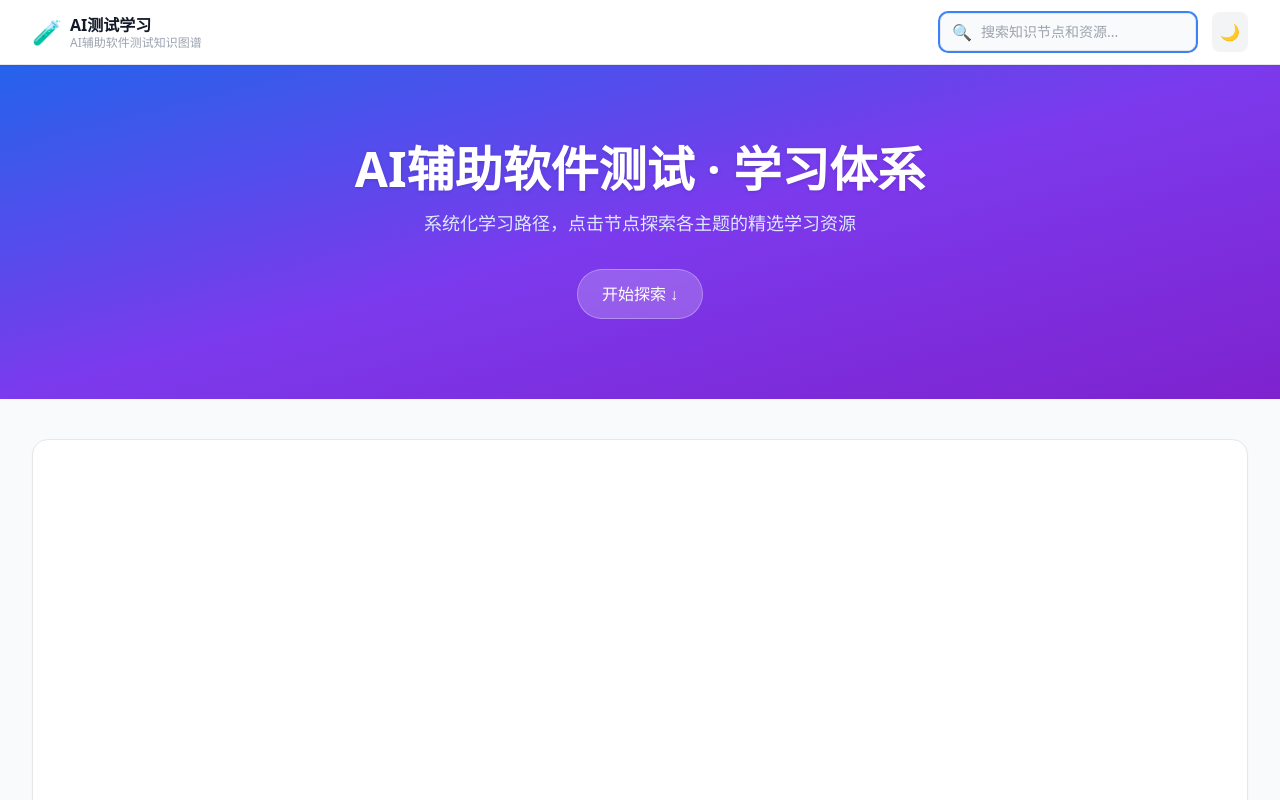
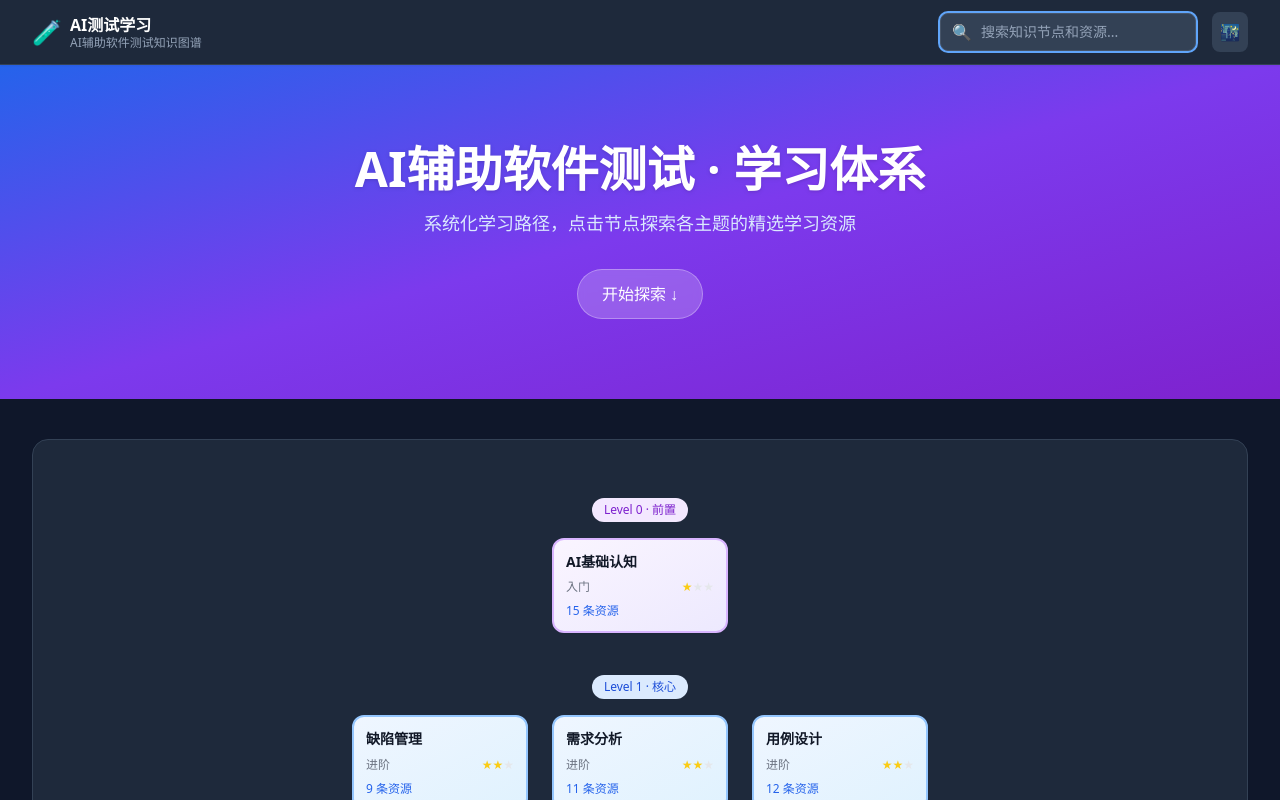
Before and after one commit to dazhuang778/ai-test-learning-site, a Next.js app: page / in a window 1280 px wide. Shown: the top 800 px of the page. Built offline with nearby package versions, Linux system fonts and the light colour scheme.

Commit message:
feat: 移除暗色模式，替换为主题选择器
- 移除原有的白天/黑夜切换按钮
- 新增主题选择器：GitHub 白 / 赛博朋克
- 默认主题：赛博朋克（深色）
- Cyberpunk 模式使用 dark: Tailwind 类
- GitHub 模式为亮色主题

```diff
--- a/components/KnowledgeGraph.tsx
+++ b/components/KnowledgeGraph.tsx
@@ -1,68 +1,103 @@
-import { useCallback } from 'react';
-import { useRouter } from 'next/router';
-import {
-  ReactFlow,
-  Node,
-  Background,
-  BackgroundVariant,
-  useNodesState,
-  useEdgesState,
-} from '@xyflow/react';
+import Link from 'next/link';
+import { KnowledgeNode } from '../lib/types';
 
-import KnowledgeNodeCard from './KnowledgeNodeCard';
-import { KnowledgeNode } from '../lib/types';
-import { buildGraphData } from '../lib/graph';
-
-const nodeTypes = { knowledgeNode: KnowledgeNodeCard };
+const LEVEL_STYLES: Record<number, { card: string; badge: string; label: string }> = {
+  0: {
+    card: 'bg-gradient-to-br from-purple-50 to-violet-100 border-purple-300 hover:border-purple-500',
+    badge: 'bg-purple-100 text-purple-700',
+    label: 'Level 0 · 前置',
+  },
+  1: {
+    card: 'bg-gradient-to-br from-blue-50 to-sky-100 border-blue-300 hover:border-blue-500',
+    badge: 'bg-blue-100 text-blue-700',
+    label: 'Level 1 · 核心',
+  },
+  2: {
+    card: 'bg-gradient-to-br from-green-50 to-emerald-100 border-green-300 hover:border-green-500',
+    badge: 'bg-green-100 text-green-700',
+    label: 'Level 2 · 进阶',
+  },
+  3: {
+    card: 'bg-gradient-to-br from-orange-50 to-amber-100 border-orange-300 hover:border-orange-500',
+    badge: 'bg-orange-100 text-orange-700',
+    label: 'Level 3 · 实践',
+  },
+};
 
 interface KnowledgeGraphProps {
   nodes: KnowledgeNode[];
 }
 
+interface LevelGroup {
+  level: number;
+  nodes: KnowledgeNode[];
+}
+
 export default function KnowledgeGraph({ nodes }: KnowledgeGraphProps) {
-  const router = useRouter();
-  const { rfNodes, rfEdges } = buildGraphData(nodes);
+  // 按 level 分组
+  const levelGroups: LevelGroup[] = [];
+  const levelMap: Record<number, KnowledgeNode[]> = {};
 
-  const [graphNodes, , onNodesChange] = useNodesState(rfNodes);
-  const [graphEdges, , onEdgesChange] = useEdgesState(rfEdges);
+  nodes.forEach(node => {
+    if (!levelMap[node.level]) levelMap[node.level] = [];
+    levelMap[node.level].push(node);
+  });
 
-  const onNodeClick = useCallback(
-    (_: React.MouseEvent, node: Node) => {
-      router.push(`/nodes/${node.id}`);
-    },
-    [router]
-  );
+  Object.keys(levelMap)
+    .map(Number)
+    .sort()
+    .forEach(level => {
+      levelGroups.push({ level, nodes: levelMap[level] });
+    });
 
   return (
-    <div className="flex items-center justify-center" style={{ height: '600px' }}>
-      <div className="w-full max-w-5xl dark">
-        <ReactFlow
-          nodes={graphNodes}
-          edges={graphEdges}
-          onNodesChange={onNodesChange}
-          onEdgesChange={onEdgesChange}
-          nodeTypes={nodeTypes}
-          onNodeClick={onNodeClick}
-          fitView
-          fitViewOptions={{ padding: 0.3 }}
-          minZoom={1}
-          maxZoom={1}
-          zoomOnScroll={false}
-          panOnDrag={false}
-          panOnScroll={false}
-          nodesDraggable={false}
-          nodesConnectable={false}
-          elementsSelectable={true}
-        >
-          <Background
-            variant={BackgroundVariant.Dots}
-            gap={24}
-            size={1}
-            color="#e2e8f0"
-            className="dark:!text-slate-700"
-          />
-        </ReactFlow>
-      </div>
+    <div className="w-full py-8">
+      {levelGroups.map(group => (
+        <div key={group.level} className="mb-10 last:mb-0">
+          {/* Level 标签 */}
+          <div className="text-center mb-4">
+            <span
+              className={`inline-block px-3 py-1 rounded-full text-xs font-medium ${
+                LEVEL_STYLES[group.level]?.badge ?? ''
+              }`}
+            >
+              {LEVEL_STYLES[group.level]?.label ?? `Level ${group.level}`}
+            </span>
+          </div>
+
+          {/* 节点行 */}
+          <div className="flex flex-wrap justify-center gap-6">
+            {group.nodes.map(node => {
+              const style = LEVEL_STYLES[node.level] ?? LEVEL_STYLES[0];
+              return (
+                <Link
+                  key={node.slug}
+                  href={`/nodes/${node.slug}`}
+                  className={`w-44 px-3 py-3 rounded-xl border-2 cursor-pointer shadow-sm hover:shadow-md hover:-translate-y-1 transition-all duration-200 ${style.card}`}
+                >
+                  <div className="font-bold text-sm text-gray-900 leading-snug mb-2">
+                    {node.title}
+                  </div>
+                  <div className="flex items-center justify-between">
+                    <span className="text-xs text-gray-500">{node.stage}</span>
+                    <span className="text-xs leading-none">
+                      {Array.from({ length: 3 }).map((_, i) => (
+                        <span
+                          key={i}
+                          className={i < node.difficulty ? 'text-yellow-400' : 'text-gray-200'}
+                        >
+                          ★
+                        </span>
+                      ))}
+                    </span>
+                  </div>
+                  <div className="text-xs text-blue-600 mt-2">{node.resources.length} 条资源</div>
+                </Link>
+              );
+            })}
+          </div>
+        </div>
+      ))}
     </div>
   );
 }
--- a/components/Layout.tsx
+++ b/components/Layout.tsx
@@ -2,7 +2,6 @@ import { useState } from 'react';
 import Head from 'next/head';
 import Link from 'next/link';
 import { useTheme } from '../lib/theme-context';
-import { KnowledgeNode } from '../lib/types';
 import dynamic from 'next/dynamic';
 
 const SearchBox = dynamic(() => import('./SearchBox'), {
@@ -16,15 +15,20 @@ const SearchBox = dynamic(() => import('./SearchBox'), {
   ),
 });
 
+const THEMES = [
+  { id: 'github' as const, label: 'GitHub 白', icon: '☀️' },
+  { id: 'cyberpunk' as const, label: '赛博朋克', icon: '🌃' },
+];
+
 interface LayoutProps {
   children: React.ReactNode;
   title?: string;
   description?: string;
-  nodes?: KnowledgeNode[];
+  nodes?: any[];
 }
 
 export default function Layout({ children, title, description, nodes = [] }: LayoutProps) {
-  const { theme, toggleTheme } = useTheme();
+  const { theme, setTheme } = useTheme();
   const [showSearch, setShowSearch] = useState(false);
   const siteTitle = title ? `${title} | AI测试学习` : 'AI测试学习 · 知识图谱';
   const metaDescription =
@@ -47,7 +51,7 @@ export default function Layout({ children, title, description, nodes = [] }: Lay
         <link rel="icon" href="/favicon.ico" />
         <link rel="alternate" type="application/rss+xml" title="AI测试学习 RSS" href="/rss.xml" />
       </Head>
-      <div className="min-h-screen flex flex-col bg-slate-50 dark:bg-slate-900">
+      <div className="min-h-screen flex flex-col bg-white dark:bg-slate-900">
         <header className="bg-white dark:bg-slate-800 border-b border-gray-200 dark:border-slate-700 shadow-sm sticky top-0 z-10">
           <div className="max-w-7xl mx-auto px-4 sm:px-6 lg:px-8 h-16 flex items-center justify-between">
             <Link href="/" className="flex items-center gap-2 hover:opacity-80 transition-opacity">
@@ -72,13 +76,32 @@ export default function Layout({ children, title, description, nodes = [] }: Lay
               >
                 🔍
               </button>
-              <button
-                onClick={toggleTheme}
-                className="p-2 rounded-lg bg-gray-100 dark:bg-slate-700 hover:bg-gray-200 dark:hover:bg-slate-600 transition-colors"
-                aria-label="切换主题"
-              >
-                {theme === 'light' ? '🌙' : '☀️'}
-              </button>
+
+              {/* 主题选择器 */}
+              <div className="relative group">
+                <button
+                  className="p-2 rounded-lg bg-gray-100 dark:bg-slate-700 hover:bg-gray-200 dark:hover:bg-slate-600 transition-colors"
+                  aria-label="切换主题"
+                >
+                  {THEMES.find(t => t.id === theme)?.icon ?? '🌃'}
+                </button>
+                <div className="absolute right-0 top-full mt-2 py-2 bg-white dark:bg-slate-800 border border-gray-200 dark:border-slate-700 rounded-lg shadow-lg opacity-0 invisible group-hover:opacity-100 group-hover:visible transition-all duration-200 min-w-[140px]">
+                  {THEMES.map(t => (
+                    <button
+                      key={t.id}
+                      onClick={() => setTheme(t.id)}
+                      className={`w-full px-4 py-2 text-left text-sm hover:bg-gray-100 dark:hover:bg-slate-700 flex items-center gap-2 ${
+                        theme === t.id
+                          ? 'text-blue-600 dark:text-blue-400 font-medium'
+                          : 'text-gray-700 dark:text-gray-200'
+                      }`}
+                    >
+                      <span>{t.icon}</span>
+                      <span>{t.label}</span>
+                    </button>
+                  ))}
+                </div>
+              </div>
             </div>
           </div>
           {showSearch && (
--- a/lib/theme-context.tsx
+++ b/lib/theme-context.tsx
@@ -1,41 +1,40 @@
 import { createContext, useContext, useEffect, useState } from 'react';
 
-type Theme = 'light' | 'dark';
+type Theme = 'github' | 'cyberpunk';
 
 interface ThemeContextType {
   theme: Theme;
-  toggleTheme: () => void;
+  setTheme: (theme: Theme) => void;
 }
 
 const ThemeContext = createContext<ThemeContextType>({
-  theme: 'light',
-  toggleTheme: () => {},
+  theme: 'cyberpunk',
+  setTheme: () => {},
 });
 
 export function ThemeProvider({ children }: { children: React.ReactNode }) {
-  const [theme, setTheme] = useState<Theme>('light');
+  const [theme, setThemeState] = useState<Theme>('cyberpunk');
   const [mounted, setMounted] = useState(false);
 
   useEffect(() => {
     setMounted(true);
     const stored = localStorage.getItem('theme') as Theme | null;
     if (stored) {
-      setTheme(stored);
-    } else if (window.matchMedia('(prefers-color-scheme: dark)').matches) {
-      setTheme('dark');
+      setThemeState(stored);
     }
   }, []);
 
   useEffect(() => {
     if (mounted) {
-      document.documentElement.classList.toggle('dark', theme === 'dark');
+      // Cyberpunk = dark mode, GitHub = light mode
+      document.documentElement.classList.toggle('dark', theme === 'cyberpunk');
       localStorage.setItem('theme', theme);
     }
   }, [theme, mounted]);
 
-  const toggleTheme = () => setTheme(t => (t === 'light' ? 'dark' : 'light'));
+  const setTheme = (newTheme: Theme) => setThemeState(newTheme);
 
-  return <ThemeContext.Provider value={{ theme, toggleTheme }}>{children}</ThemeContext.Provider>;
+  return <ThemeContext.Provider value={{ theme, setTheme }}>{children}</ThemeContext.Provider>;
 }
 
 export function useTheme() {
--- a/pages/index.tsx
+++ b/pages/index.tsx
@@ -1,22 +1,9 @@
 import { GetStaticProps } from 'next';
-import dynamic from 'next/dynamic';
 import { useEffect, useState } from 'react';
 import Layout from '../components/Layout';
-import NodeListView from '../components/NodeListView';
+import KnowledgeGraph from '../components/KnowledgeGraph';
 import { getAllNodes } from '../lib/nodes';
 import { KnowledgeNode } from '../lib/types';
-
-const KnowledgeGraph = dynamic(() => import('../components/KnowledgeGraph'), {
-  ssr: false,
-  loading: () => (
-    <div className="flex items-center justify-center h-[640px] text-gray-400">
-      <div className="text-center">
-        <div className="text-4xl mb-3 animate-pulse">🗺️</div>
-        <div className="text-sm">加载知识图谱中...</div>
-      </div>
-    </div>
-  ),
-});
 
 const LEVEL_LEGEND = [
   {
@@ -50,15 +37,6 @@ interface HomeProps {
 }
 
 export default function Home({ nodes }: HomeProps) {
-  const [isMobile, setIsMobile] = useState(false);
-
-  useEffect(() => {
-    const check = () => setIsMobile(window.innerWidth < 768);
-    check();
-    window.addEventListener('resize', check);
-    return () => window.removeEventListener('resize', check);
-  }, []);
-
   return (
     <Layout nodes={nodes}>
       {/* Hero */}
@@ -80,15 +58,12 @@ export default function Home({ nodes }: HomeProps) {
       </div>
 
       <div className="max-w-7xl mx-auto px-4 sm:px-6 lg:px-8 py-10">
-        {/* Graph or List */}
-        <div id="graph">
-          {isMobile ? (
-            <NodeListView nodes={nodes} />
-          ) : (
-            <div className="bg-white dark:bg-slate-800 rounded-2xl border border-gray-200 dark:border-slate-700 shadow-sm overflow-hidden">
-              <KnowledgeGraph nodes={nodes} />
-            </div>
-          )}
+        {/* 知识图谱 */}
+        <div
+          id="graph"
+          className="bg-white dark:bg-slate-800 rounded-2xl border border-gray-200 dark:border-slate-700 shadow-sm p-6"
+        >
+          <KnowledgeGraph nodes={nodes} />
         </div>
 
         {/* Level Legend */}
@@ -106,7 +81,7 @@ export default function Home({ nodes }: HomeProps) {
 
         {/* Tip */}
         <p className="text-center text-xs text-gray-400 dark:text-slate-500 mt-6">
-          {isMobile ? '点击卡片查看详情' : '点击图谱节点查看详情 · 支持缩放和平移'}
+          点击卡片查看详情
         </p>
       </div>
     </Layout>
```
Also changed, not shown: .claude/settings.local.json.
